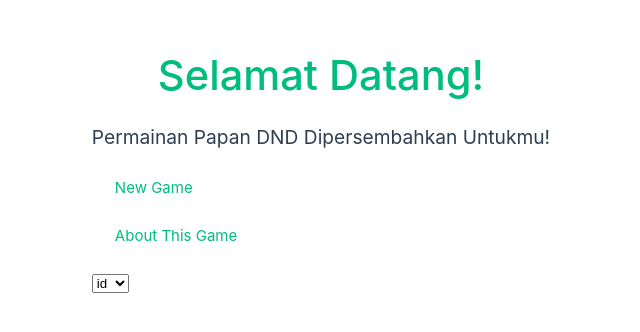
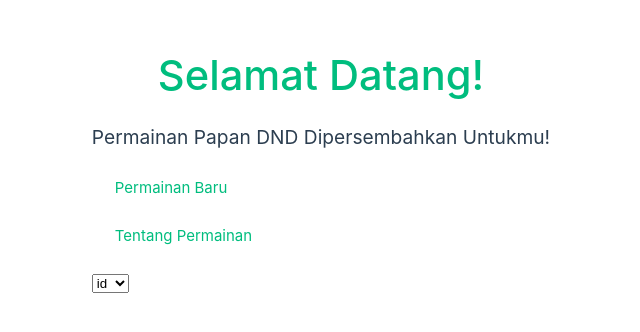
Before and after one commit to metaufiq/dnd-map, a Vue app: page / in a window 1280 px wide. Shown: the part 228-560 px from the top of the page, without its empty margins (319-959 px from the left). Built offline with nearby package versions, Linux system fonts and the light colour scheme.

Commit message:
fix all translation

```diff
--- a/src/locales/en/login.ts
+++ b/src/locales/en/login.ts
@@ -1,6 +1,12 @@
 const login = {
   title: 'Welcome!',
-  description: 'DND Board Game Brings to you!'
+  description: 'DND Board Game Brings to you!',
+  nav: {
+    game: {
+      new: 'New Game',
+      about: 'About This Game'
+    }
+  }
 }
 
 export default login
--- a/src/locales/id/login.ts
+++ b/src/locales/id/login.ts
@@ -1,6 +1,12 @@
 const login = {
   title: 'Selamat Datang!',
-  description: 'Permainan Papan DND Dipersembahkan Untukmu!'
+  description: 'Permainan Papan DND Dipersembahkan Untukmu!',
+  nav: {
+    game: {
+      new: 'Permainan Baru',
+      about: 'Tentang Permainan'
+    }
+  }
 }
 
 export default login
--- a/src/views/Login/LoginView.vue
+++ b/src/views/Login/LoginView.vue
@@ -6,8 +6,8 @@
 <template>
   <TitleBase />
   <nav>
-    <RouterLink to="">New Game</RouterLink>
-    <RouterLink to="/about">About This Game</RouterLink>
+    <RouterLink to="">{{ $t('login.nav.game.new') }}</RouterLink>
+    <RouterLink to="/about">{{ $t('login.nav.game.about') }}</RouterLink>
   </nav>
   <LanguageOptions />
 </template>
```
